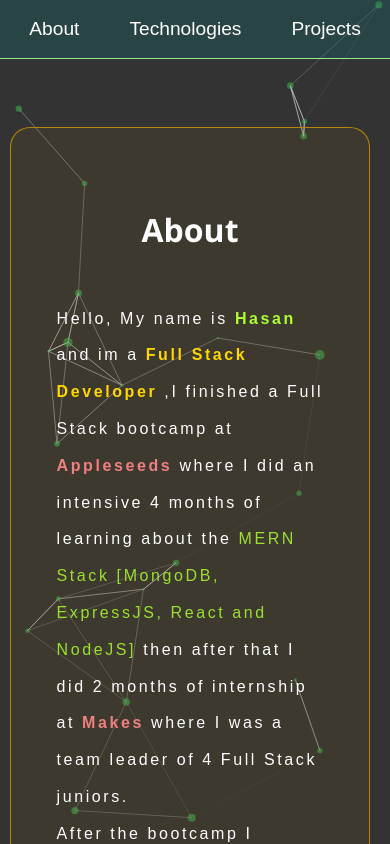
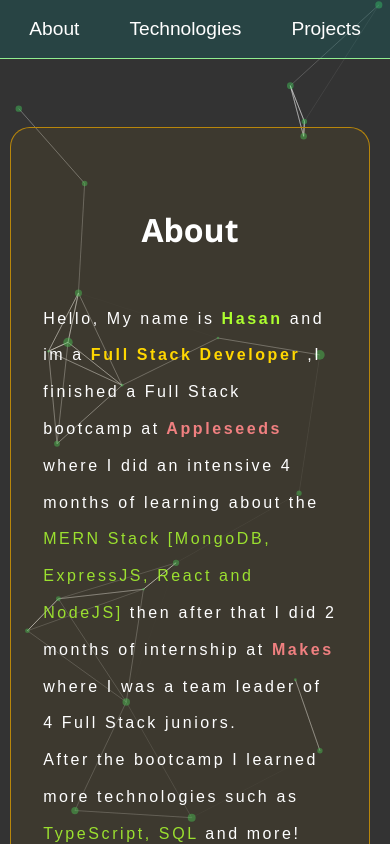
Before and after one commit to HasanOmar1/Portfolio, a React (Vite) app: page / in a window 390 px wide. Shown: the top 844 px of the page. Built offline with nearby package versions, Linux system fonts and the light colour scheme.

Commit message:
updated about section font family for phones

```diff
--- a/src/components/about/About.css
+++ b/src/components/about/About.css
@@ -79,13 +79,14 @@
 
 @media (max-width: 820px) {
   .About p {
-    width: 30ch;
+    width: 33ch;
   }
 }
 
 @media (max-width: 430px) {
   .About p {
     font-size: 1rem;
+    font-family: Arial, Helvetica, sans-serif;
   }
   .About .img-container {
     width: 300px;
```
